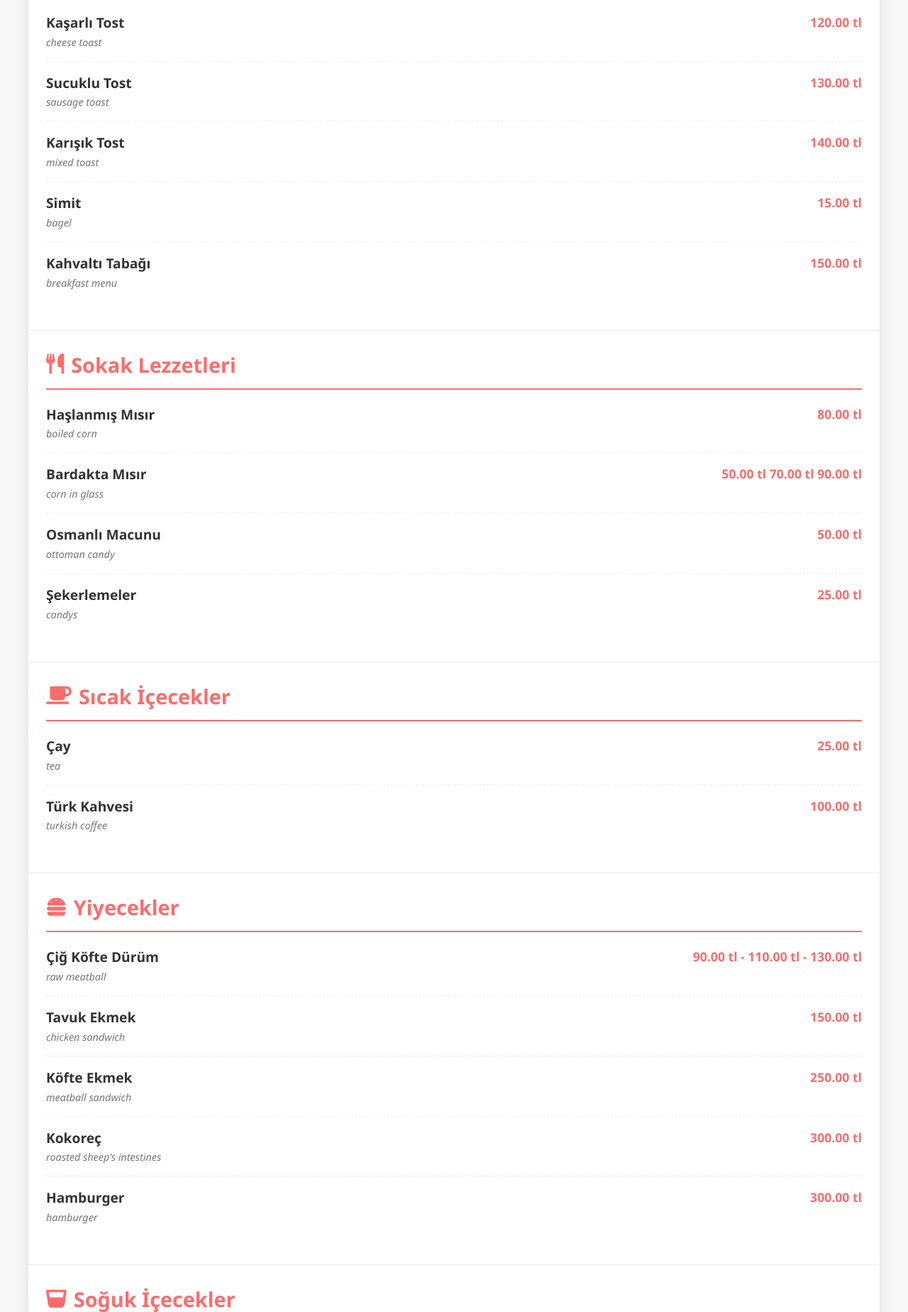
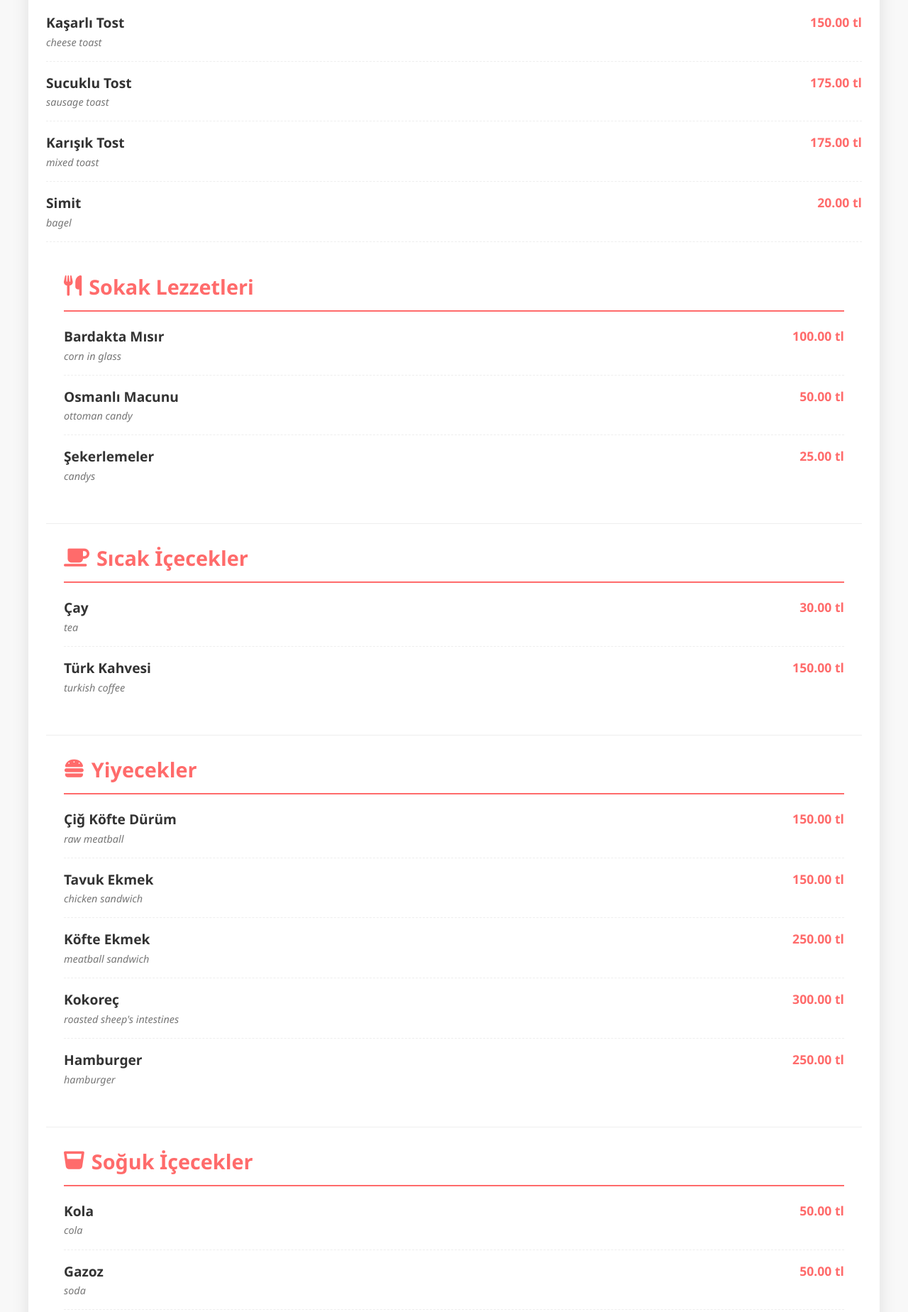
Before and after one commit to Kandolyx/men-, a plain HTML site: page index.html in a window 1280 px wide. Shown: the part 271-2119 px from the top of the page at 71% size. Drawn offline with Linux system fonts and the light colour scheme.

Commit message:
Update index.html

```diff
--- a/index.html
+++ b/index.html
@@ -154,7 +154,7 @@
                     <div class="item-name">Kaşarlı Tost</div>
                     <div class="item-desc">cheese toast</div>
                 </div>
-                <div class="item-price">120.00 tl</div>
+                <div class="item-price">150.00 tl</div>
             </div>
 
             <div class="menu-item">
@@ -162,7 +162,7 @@
                     <div class="item-name">Sucuklu Tost</div>
                     <div class="item-desc">sausage toast</div>
                 </div>
-                <div class="item-price">130.00 tl</div>
+                <div class="item-price">175.00 tl</div>
             </div>
 
             <div class="menu-item">
@@ -170,7 +170,7 @@
                     <div class="item-name">Karışık Tost</div>
                     <div class="item-desc">mixed toast</div>
                 </div>
-                <div class="item-price">140.00 tl</div>
+                <div class="item-price">175.00 tl</div>
             </div>
 
             <div class="menu-item">
@@ -178,37 +178,22 @@
                     <div class="item-name">Simit</div>
                     <div class="item-desc">bagel</div>
                 </div>
-                <div class="item-price">15.00 tl</div>
+                <div class="item-price">20.00 tl</div>
             </div>
 
-            <div class="menu-item">
-                <div class="item-info">
-                    <div class="item-name">Kahvaltı Tabağı</div>
-                    <div class="item-desc">breakfast menu</div>
-                </div>
-                <div class="item-price">150.00 tl</div>
-            </div>
-        </div>
 
         <div class="menu-category">
             <h2 class="category-title">
                 <i class="fas fa-utensils"></i> Sokak Lezzetleri
             </h2>
 
-            <div class="menu-item">
-                <div class="item-info">
-                    <div class="item-name">Haşlanmış Mısır</div>
-                    <div class="item-desc">boiled corn</div>
-                </div>
-                <div class="item-price">80.00 tl</div>
-            </div>
 
             <div class="menu-item">
                 <div class="item-info">
                     <div class="item-name">Bardakta Mısır</div>
                     <div class="item-desc">corn in glass</div>
                 </div>
-                <div class="item-price">50.00 tl 70.00 tl 90.00 tl</div>
+                <div class="item-price">100.00 tl</div>
             </div>
 
             <div class="menu-item">
@@ -238,7 +223,7 @@
                     <div class="item-name">Çay</div>
                     <div class="item-desc">tea</div>
                 </div>
-                <div class="item-price">25.00 tl</div>
+                <div class="item-price">30.00 tl</div>
             </div>
 
             <div class="menu-item">
@@ -246,7 +231,7 @@
                     <div class="item-name">Türk Kahvesi</div>
                     <div class="item-desc">turkish coffee</div>
                 </div>
-                <div class="item-price">100.00 tl</div>
+                <div class="item-price">150.00 tl</div>
             </div>
         </div>
 
@@ -260,7 +245,7 @@
                     <div class="item-name">Çiğ Köfte Dürüm</div>
                     <div class="item-desc">raw meatball</div>
                 </div>
-                <div class="item-price">90.00 tl - 110.00 tl - 130.00 tl</div>
+                <div class="item-price">150.00 tl</div>
             </div>
 
             <div class="menu-item">
@@ -292,7 +277,7 @@
                     <div class="item-name">Hamburger</div>
                     <div class="item-desc">hamburger</div>
                 </div>
-                <div class="item-price">300.00 tl</div>
+                <div class="item-price">250.00 tl</div>
             </div>
         </div>
 
@@ -306,7 +291,7 @@
                     <div class="item-name">Kola</div>
                     <div class="item-desc">cola</div>
                 </div>
-                <div class="item-price">60.00 tl</div>
+                <div class="item-price">50.00 tl</div>
             </div>
 
             <div class="menu-item">
@@ -314,7 +299,7 @@
                     <div class="item-name">Gazoz</div>
                     <div class="item-desc">soda</div>
                 </div>
-                <div class="item-price">60.00 tl</div>
+                <div class="item-price">50.00 tl</div>
             </div>
 
             <div class="menu-item">
@@ -322,7 +307,7 @@
                     <div class="item-name">Soğuk Çay</div>
                     <div class="item-desc">ice tea</div>
                 </div>
-                <div class="item-price">60.00 tl</div>
+                <div class="item-price">75.00 tl</div>
             </div>
 
             <div class="menu-item">
@@ -330,7 +315,7 @@
                     <div class="item-name">Şalgam</div>
                     <div class="item-desc">turnip juice</div>
                 </div>
-                <div class="item-price">40.00 tl</div>
+                <div class="item-price">50.00 tl</div>
             </div>
 
             <div class="menu-item">
@@ -346,7 +331,7 @@
                     <div class="item-name">Meyve Suyu</div>
                     <div class="item-desc">fruit juice</div>
                 </div>
-                <div class="item-price">60.00 tl</div>
+                <div class="item-price">75.00 tl</div>
             </div>
 
             <div class="menu-item">
@@ -354,21 +339,21 @@
                     <div class="item-name">Limonata</div>
                     <div class="item-desc">lemonade</div>
                 </div>
-                <div class="item-price">40.00 tl</div>
+                <div class="item-price">50.00 tl</div>
             </div>
              <div class="menu-item">
                 <div class="item-info">
                     <div class="item-name">Soda</div>
                     <div class="item-desc">Mineral Water</div>
                 </div>
-                <div class="item-price">40.00 tl</div>
+                <div class="item-price">50.00 tl</div>
             </div>
              <div class="menu-item">
                 <div class="item-info">
                     <div class="item-name">Meyveli Soda</div>
                     <div class="item-desc">Juicy Soda</div>
                 </div>
-                <div class="item-price">50.00 tl</div>
+                <div class="item-price">75.00 tl</div>
             </div>
 
             <div class="menu-item">
@@ -376,7 +361,7 @@
                     <div class="item-name">Su</div>
                     <div class="item-desc">water</div>
                 </div>
-                <div class="item-price">15.00 tl</div>
+                <div class="item-price">20.00 tl</div>
             </div>
         </div>
 
```
